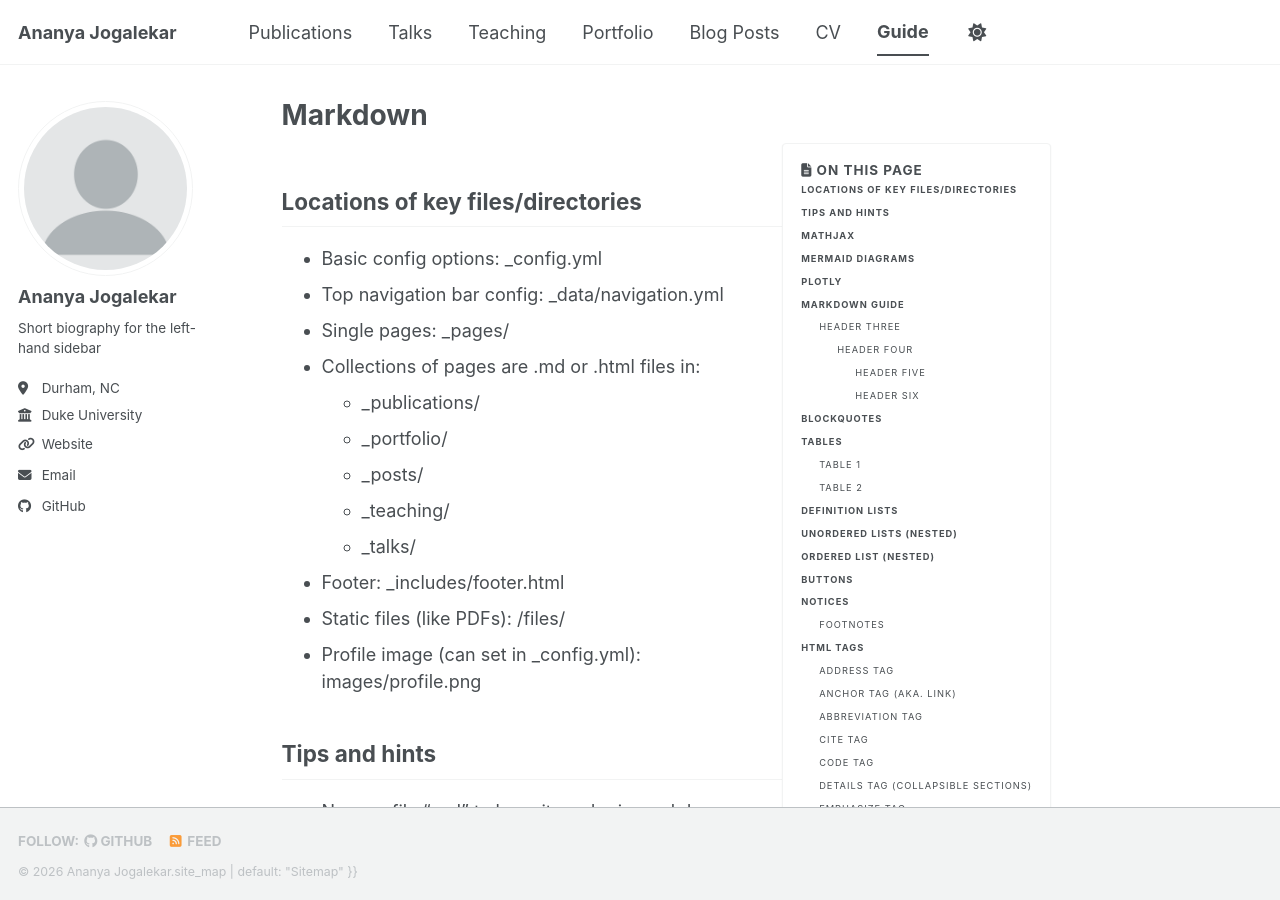
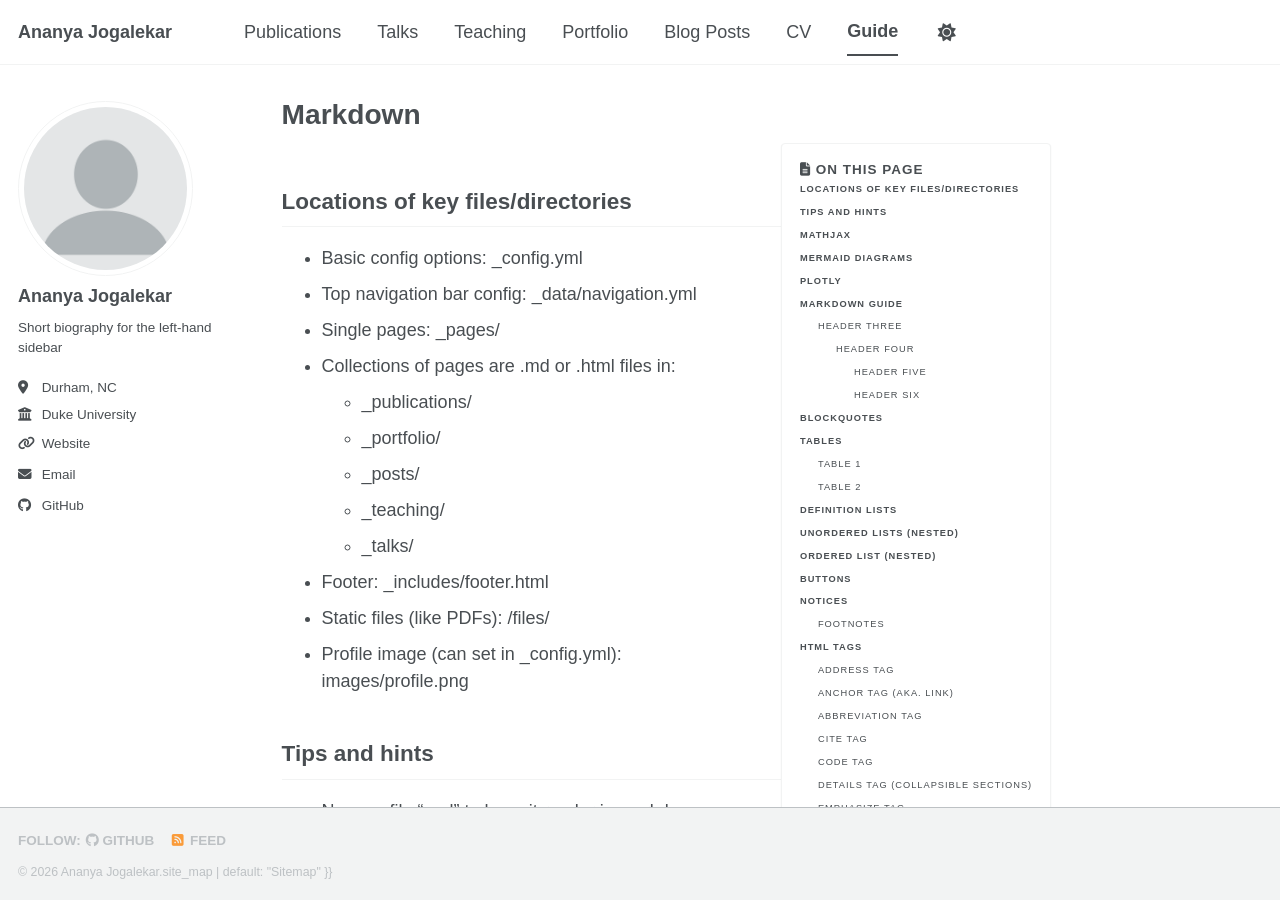
Before and after one commit to ananyafied/ananyafied.github.io, a Jekyll site: the page built from _pages/markdown.md, in a window 1280 px wide and 900 px high. Built offline with Jekyll 4.4.1, drawn with Linux system fonts in a browser that asks for light colours; emoji names are drawn with the system emoji font; some web fonts are replaced; a style sheet for code colours, icons or effects is not loaded.

Commit message:
change font to gowun batang

```diff
--- a/_includes/head/custom.html
+++ b/_includes/head/custom.html
@@ -19,4 +19,8 @@
 <link rel="icon" href="/images/favicon.ico"/>
 <meta name="theme-color" content="var(--global-bg-color)"/>
 
+<link rel="preconnect" href="https://fonts.googleapis.com">
+<link rel="preconnect" href="https://fonts.gstatic.com" crossorigin>
+<link href="https://fonts.googleapis.com/css2?family=Gowun+Batang:wght@400;700&display=swap" rel="stylesheet">
+
 <!-- end custom head snippets -->
--- a/_sass/_themes.scss
+++ b/_sass/_themes.scss
@@ -16,7 +16,7 @@ $indent-var                 : 1.3em;
 
 /* System typefaces */
 $serif                      : Georgia, Times, serif;
-$sans-serif                 : -apple-system, ".SFNSText-Regular", "San Francisco", "Roboto", "Segoe UI", "Helvetica Neue", "Lucida Grande", Arial, sans-serif;
+$sans-serif                 : "Gowun Batang", "EB Garamond", sans-serif;
 $monospace                  : Monaco, Consolas, "Lucida Console", monospace;
 
 /* Sans serif typefaces */
```
